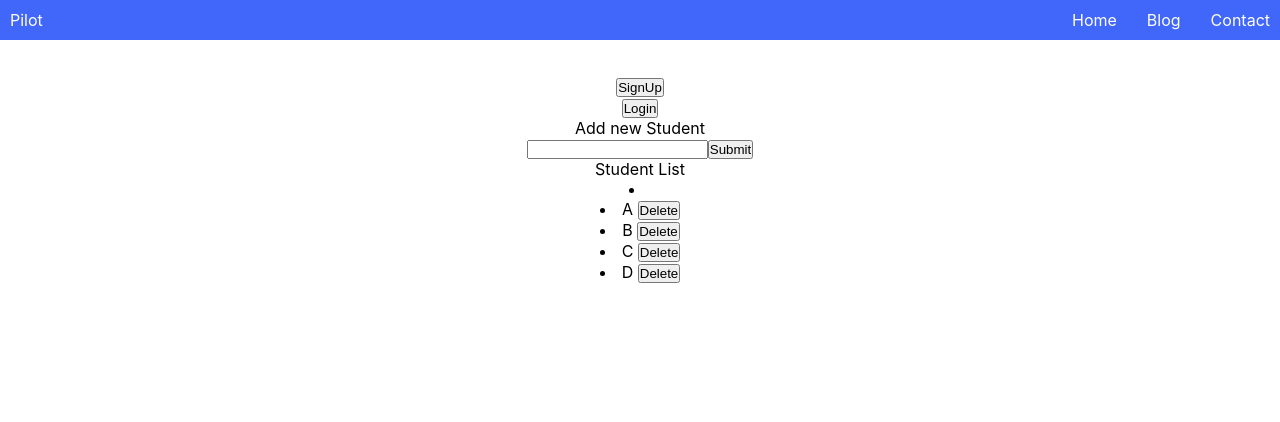
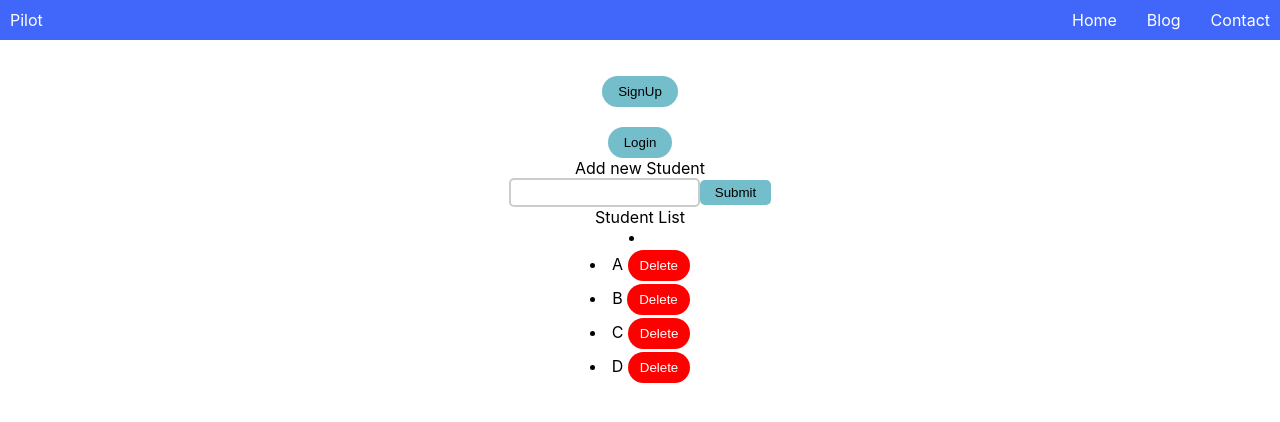
Before and after one commit to Pheonix-db-team/PG-Accreditation-Automation, a React (Create React App) app: page / in a window 1280 px wide. Shown: the top 422 px of the page. Built offline with nearby package versions, Linux system fonts and the light colour scheme.

Commit message:
:lipstick:UI improvements using CSS

```diff
--- a/src/App.css
+++ b/src/App.css
@@ -1,12 +1,77 @@
-* {
-  /*default*/
-  margin: 0;
-  padding: 0;
+/*Salmon Sushi color combination */
+/* https://www.canva.com/colors/color-palettes/salmon-sushi/*/
+:root {
+  --color_primary: #74BDCB;
+  --color_secondary: #FFA384;
+  --color_1: #EFE7BC;
 }
+
+input[type=text] {
+  padding: 5px;
+  border: 2px solid #ccc;
+  -webkit-border-radius: 5px;
+  border-radius: 5px;
+}
+
+input[type=text]:focus {
+  border-color: #333;
+}
+
+input[type=submit] {
+  padding: 5px 15px;
+  background: var(--color_primary);
+  border: 0 none;
+  cursor: pointer;
+  -webkit-border-radius: 5px;
+  border-radius: 5px;
+}
+
+input[type=submit]:hover {
+  background-color: var(--color_secondary);
+  color: white;
+}
+
+.styledbutton {
+  display: inline-block;
+  padding: .5rem 1rem;
+  border: none;
+  border-radius: 5rem;
+  background-color: var(--color_primary);
+  z-index: 1;
+  cursor: pointer;
+  transition-duration: 0.4s;
+
+}
+
+.styledbutton:hover {
+  background-color: var(--color_secondary);
+  color: white;
+}
+
+.deletebutton {
+  display: inline-block;
+  padding: .5rem .75rem;
+  border: none;
+  border-radius: 4rem;
+  background-color: red;
+  color: white;
+  z-index: 1;
+  cursor: pointer;
+  transition-duration: 0.4s;
+
+}
+
+.deletebutton:hover {
+  background-color: whitesmoke;
+  color: red;
+}
+
 
 .logo {
   color: white;
 }
+
+
 
 .navbar {
   display: flex;
--- a/src/App.js
+++ b/src/App.js
@@ -1,11 +1,9 @@
 //import logo from './logo.svg';
 import { Link } from 'react-router-dom';
 import './App.css';
-import Button from 'react-bootstrap/Button';
-import HelloWorld from './components/HelloWorld';
 import NavBar from './components/NavBar';
 import './App.css';
-import Greeting from './components/Greeting';
+//import Greeting from './components/Greeting';
 import { useState } from 'react';
 function App() {
   //  const num = 46;
@@ -28,16 +26,20 @@ function App() {
     setStudents(newStudents)
     alert(deleting_student + " Deleted!");
   }
-  const listItems = students.map(student => <li>{student} <button onClick={() => handleDelete(student)}>Delete</button></li>);
+  const listItems = students.map(student => <li style={{
+    margin: 3
+  }}  > {student} < button className='deletebutton' onClick={() => handleDelete(student)}> Delete</button ></li >);
 
 
   return (
     <div className="App">
       <NavBar></NavBar>
       <br></br>
-      <Link to="/signup" ><Button variant="contained" color="success">SignUp</Button></Link>
+
+      <Link to="/signup" ><button className='styledbutton'>SignUp</button></Link>
       <br></br>
-      <Link to="/login" ><button variant="contained" color="success">Login</button></Link>
+      <br></br>
+      <Link to="/login" ><button className='styledbutton'>Login</button></Link>
       <form onSubmit={handleSubmit
       }>
         <div > Add new Student</div>
@@ -45,7 +47,7 @@ function App() {
         <input type="submit"></input>
       </form>
       Student List
-      <li>{listItems} </li>
+      <li>{listItems}</li>
     </div>
   );
 }
--- a/src/pages/DashboardPage.js
+++ b/src/pages/DashboardPage.js
@@ -106,6 +106,7 @@ function DashboardPage() {
                     <input type="text" value={name} onChange={(e) => setName(e.target.value)}></input>
                     <div>Enrollment</div>
                     <input type="text" value={enroll} onChange={(e) => setEnroll(e.target.value)}></input>
+                    <br></br>
                     <input type="submit"></input>
                 </form>
             </div>
@@ -113,7 +114,7 @@ function DashboardPage() {
             <div>
                 {
                     studentList.map((student) => <div key={student.id}>
-                        <h6>{student.name} {student.enrolment_number}<button onClick={() => handleDelete(student)}>Delete</button></h6>
+                        <h6>{student.name} {student.enrolment_number}<button className='deletebutton' onClick={() => handleDelete(student)}>Delete</button></h6>
                     </div>)
                 }
             </div>
```
